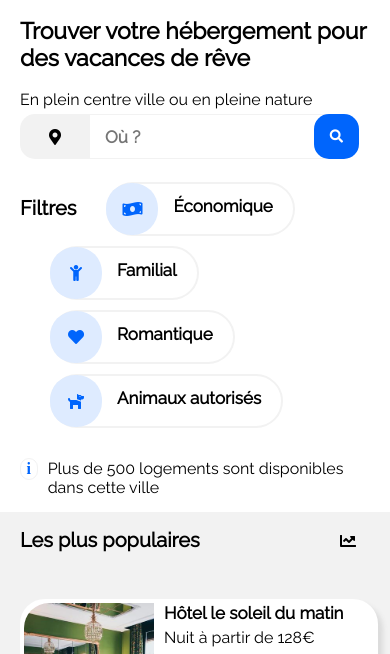
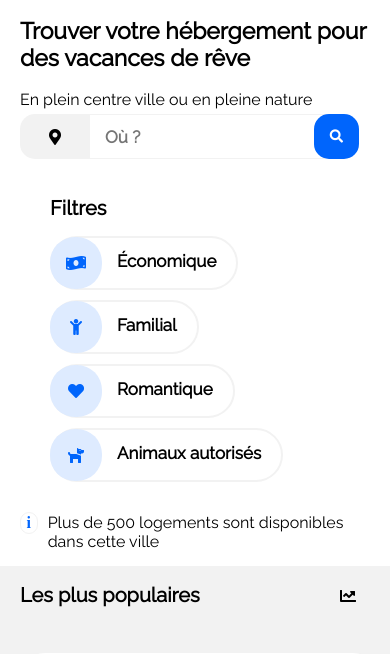
Before and after one commit to Salim-Safi/Reservia, a plain HTML site: page index.html in a window 390 px wide. Shown: the part 112-766 px from the top of the page. Drawn offline with Linux system fonts and the light colour scheme.

Commit message:
Update styles.css

```diff
--- a/styles.css
+++ b/styles.css
@@ -584,6 +584,9 @@ footer h3{
     #loupe{
         display: block;
     }
+    .filtre{
+        flex-direction: column;
+    }
 
 
     /** Section2 **/
```
